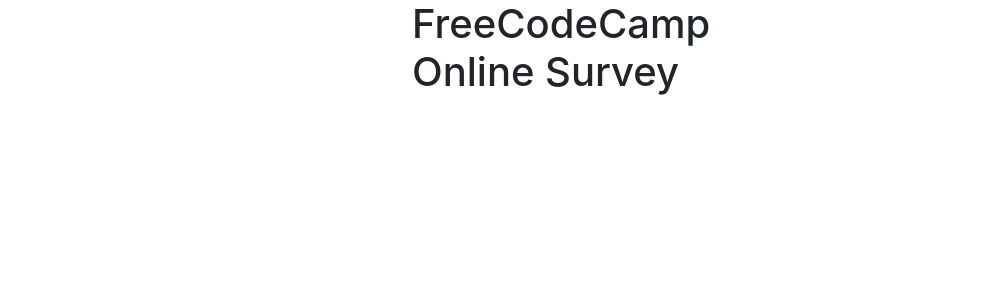
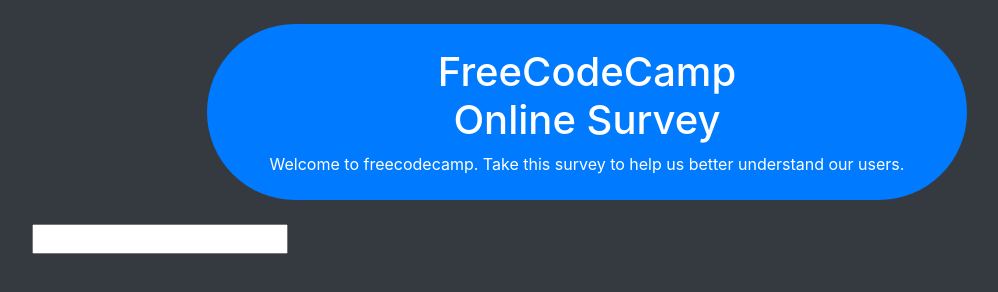
Before and after one commit to danshtu/FCC-projects, a plain HTML site: page Responsive Web Design/Survey Page/index.html in a window 1280 px wide. Shown: the whole page, without its empty margins (53-1051 px from the left). Drawn offline with nearby package versions, Linux system fonts and the light colour scheme.

Commit message:
Added some classe sand styling.

```diff
--- a/Responsive Web Design/Survey Page/css/style.css
+++ b/Responsive Web Design/Survey Page/css/style.css
@@ -0,0 +1,8 @@
+#title {
+    margin-top: 1rem;
+    text-align: center;
+}
+
+#description {
+    text-align: center;
+}
--- a/Responsive Web Design/Survey Page/index.html
+++ b/Responsive Web Design/Survey Page/index.html
@@ -29,18 +29,20 @@
 
   </head>
 
-  <body>
+  <body class="bg-dark">
 
     <div class="container">
       <div class="row justify-content-center">
-        <div class="col-4">
-          <h1 id="title">FreeCodeCamp Online Survey</h1>
+        <div class="col-lg-8 bg-primary text-white m-4 py-2 rounded-pill">
+          <h1 id="title">FreeCodeCamp<br>Online Survey</h1>
+          <p id="description">Welcome to freecodecamp. Take this survey to help us better understand our users.</p>
         </div>
       </div>
 
-      <form action="">
+      <form id="survey-form" action="">
         <div class="form-group">
 
+          <input type="text" name="name" id="name">
 
         </div>
       </form>
```
